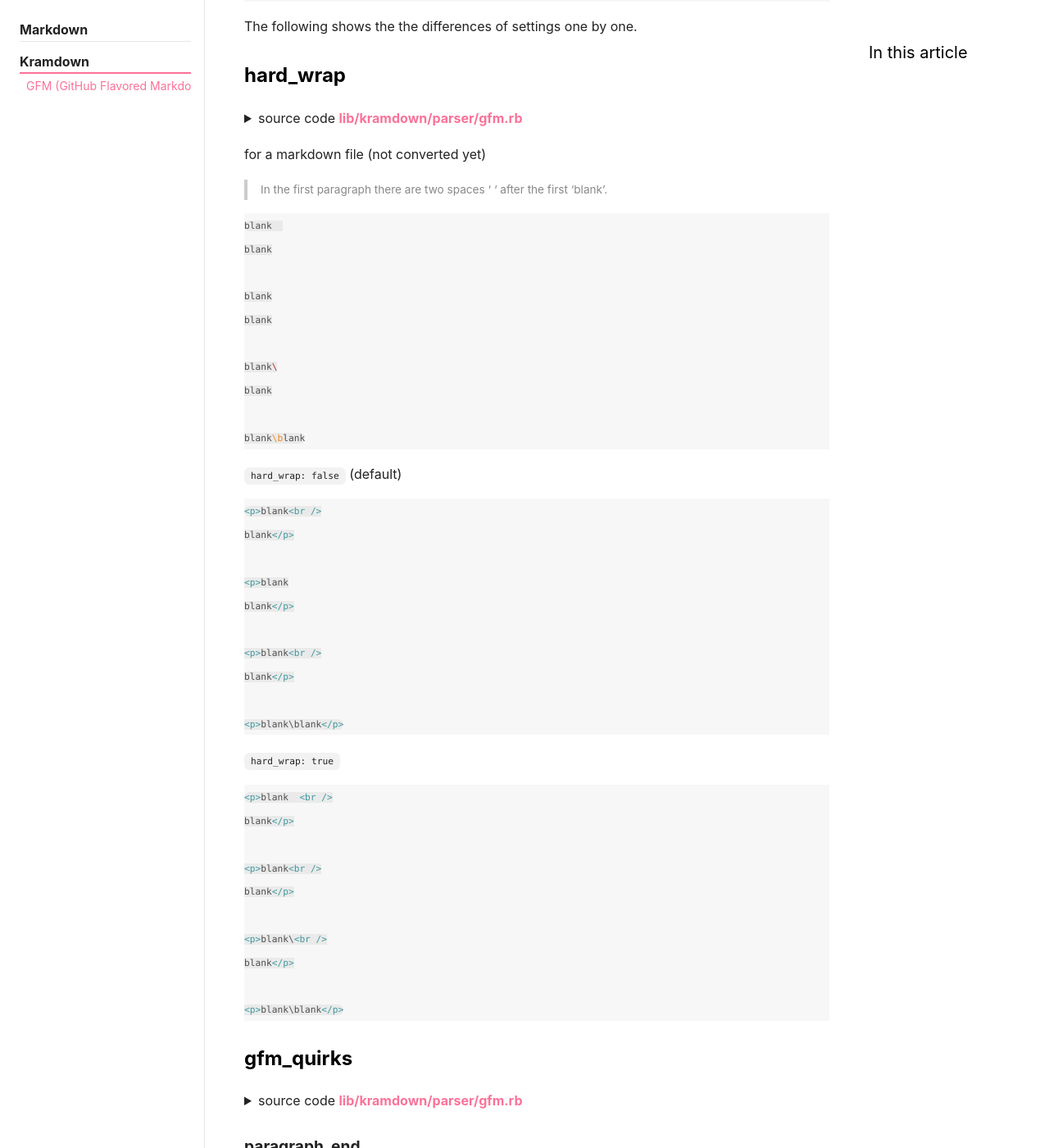
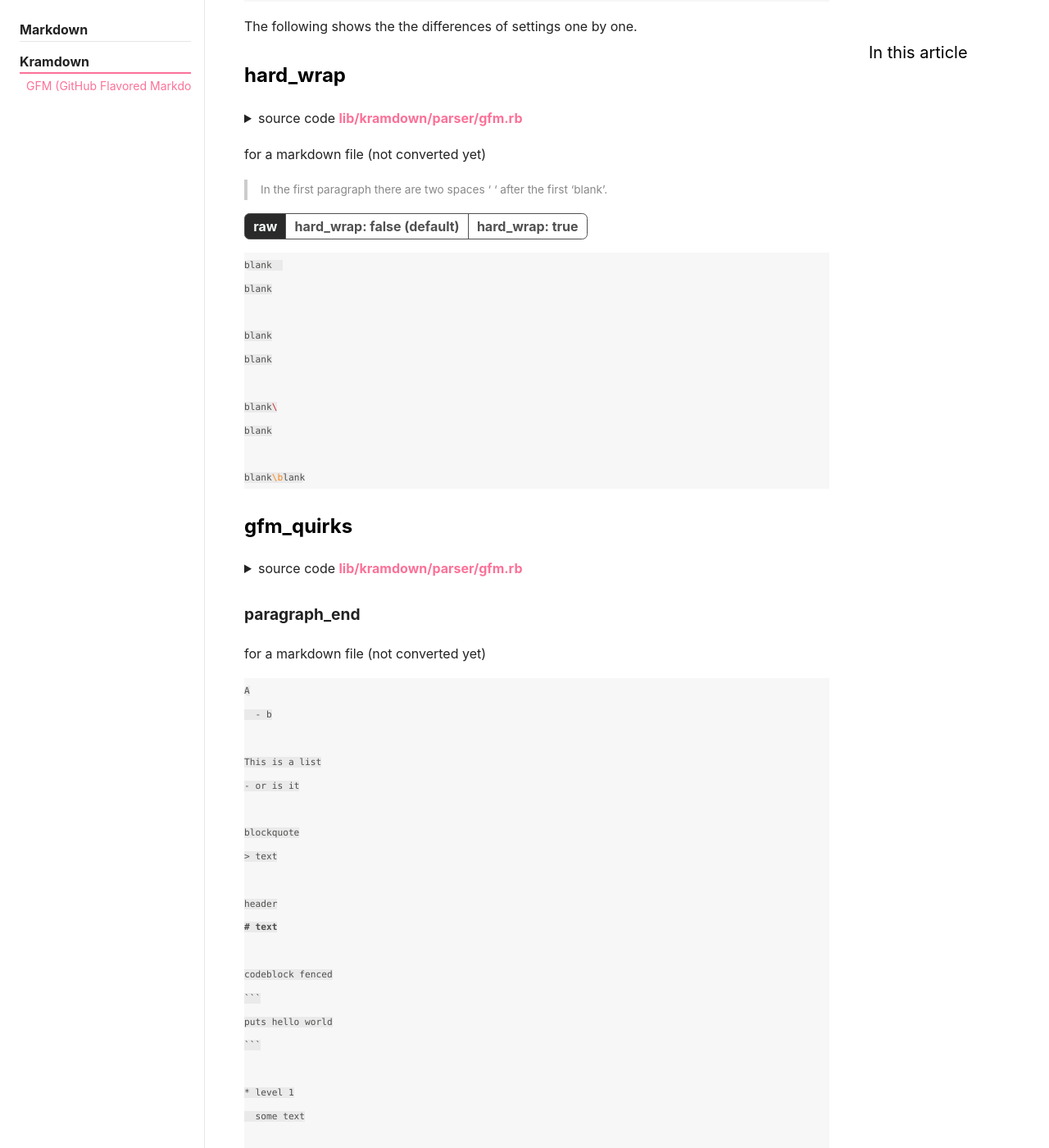
Before and after one commit to LawssssCat/jekyll-docs, a Jekyll site: the page built from _markdown/kramdown/gfm.md, in a window 1280 px wide and 1400 px high, scrolled down 1060 px. Shown: the whole window at 82% size. Built offline with Jekyll 4.4.1, drawn with Linux system fonts in a browser that asks for light colours; comment, search, counter and statistics services are not loaded.

Commit message:
feat: block-tabs

````diff
--- /dev/null
+++ b/_includes/article/generate-tabs.html
@@ -0,0 +1,23 @@
+{% assign _title_list   = include.titles   | split: '<!-- split title -->' %}
+{% assign _content_list = include.contents | split: '<!-- split content -->' %}
+
+<div class="block-tabs">
+  <div class="tab-navs">
+    {%- for _title in _title_list -%}
+      {%- assign _active_class = '' -%}
+      {%- if forloop.first -%}
+        {%- assign _active_class = 'active' -%}
+      {%- endif -%}
+      <div class="tab-nav {{ _active_class }}">{{ _title }}</div>
+    {%- endfor -%}
+  </div>
+  <div class="tab-contents">
+    {%- for _content in _content_list -%}
+      {%- assign _active_class = '' -%}
+      {%- if forloop.first -%}
+        {%- assign _active_class = 'active' -%}
+      {%- endif -%}
+      <div class="tab-content {{ _active_class }}">{{ _content }}</div>
+    {%- endfor -%}
+  </div>
+</div>
--- a/_markdown/kramdown/gfm.md
+++ b/_markdown/kramdown/gfm.md
@@ -23,7 +23,7 @@
 end
 {%- endhighlight -%}
 {%- endcapture -%}
-{%- include article/generate-code-details.html summary=_summary code=_code -%}
+{%- include article/generate-details.html summary=_summary code=_code -%}
 
 > You can also change the processor used by Kramdown (as specified for the input key in the Kramdown [RDoc](https://kramdown.gettalong.org/rdoc/Kramdown/Document.html#method-c-new))
 
@@ -68,13 +68,21 @@
 end
 {%- endhighlight -%}
 {%- endcapture -%}
-{%- include article/generate-code-details.html summary=_summary code=_code -%}
+{%- include article/generate-details.html summary=_summary code=_code -%}
 
 for a markdown file (not converted yet)
 
 > In the first paragraph there are two spaces ' ' after the first 'blank'.
 
-```markdown
+{%- capture _titles -%}
+raw
+<!-- split title -->
+hard_wrap: false (default)
+<!-- split title -->
+hard_wrap: true
+{%- endcapture -%}
+{%- capture _contents -%}
+{%- highlight markdown -%}
 blank
 blank
 
@@ -85,11 +93,9 @@
 blank
 
 blank\blank
-```
-
-`hard_wrap: false` (default)
-
-```html
+{%- endhighlight -%}
+<!-- split content -->
+{%- highlight html -%}
 <p>blank<br />
 blank</p>
 
@@ -100,11 +106,9 @@
 blank</p>
 
 <p>blank\blank</p>
-```
-
-`hard_wrap: true`
-
-```html
+{%- endhighlight -%}
+<!-- split content -->
+{%- highlight html -%}
 <p>blank  <br />
 blank</p>
 
@@ -115,7 +119,9 @@
 blank</p>
 
 <p>blank\blank</p>
-```
+{%- endhighlight -%}
+{%- endcapture -%}
+{%- include article/generate-tabs.html titles=_titles contents=_contents -%}
 
 ### gfm_quirks
 
@@ -145,7 +151,7 @@
 end
 {%- endhighlight -%}
 {%- endcapture -%}
-{%- include article/generate-code-details.html summary=_summary code=_code -%}
+{%- include article/generate-details.html summary=_summary code=_code -%}
 
 #### paragraph_end
 
@@ -319,7 +325,7 @@
 end
 {%- endhighlight -%}
 {%- endcapture -%}
-{%- include article/generate-code-details.html summary=_summary code=_code -%}
+{%- include article/generate-details.html summary=_summary code=_code -%}
 
 for a markdown file (not converted yet)
 
--- /dev/null
+++ b/_sass/common/components/_tabs.scss
@@ -0,0 +1,34 @@
+/* stylelint-disable scss/no-global-function-names */
+.block-tabs {
+  .tab-navs {
+    margin-top: 0;
+    margin-bottom: 0;
+    @include flexbox();
+    @include flex-wrap(wrap);
+    .tab-nav {
+      @include button;
+      @include button--md;
+      @include themeify {
+        @include button--outline(text-color-3, main-color-3);
+      }
+      margin-right: -1px;
+      $_radius: map-get($base, border-radius);
+      &:first-child {
+        border-top-left-radius: $_radius;
+        border-bottom-left-radius: $_radius;
+      }
+      &:last-child {
+        border-top-right-radius: $_radius;
+        border-bottom-right-radius: $_radius;
+      }
+    }
+  }
+  .tab-contents {
+    .tab-content {
+      display: none;
+      &.active {
+        display: block;
+      }
+    }
+  }
+}
--- a/_sass/specification.scss
+++ b/_sass/specification.scss
@@ -8,6 +8,7 @@
   "common/components/card",
   "common/components/button",
   "common/components/popover",
+  "common/components/tabs",
 
   "components/main",
   "components/header",
````
Also changed, not shown: _javascript/commons/block-tabs.js (added, +16 -0 lines), _markdown/kramdown/kramdown.md (+3 -3 lines), _includes/article/generate-details.html (renamed from _includes/article/generate-code-details.html).
